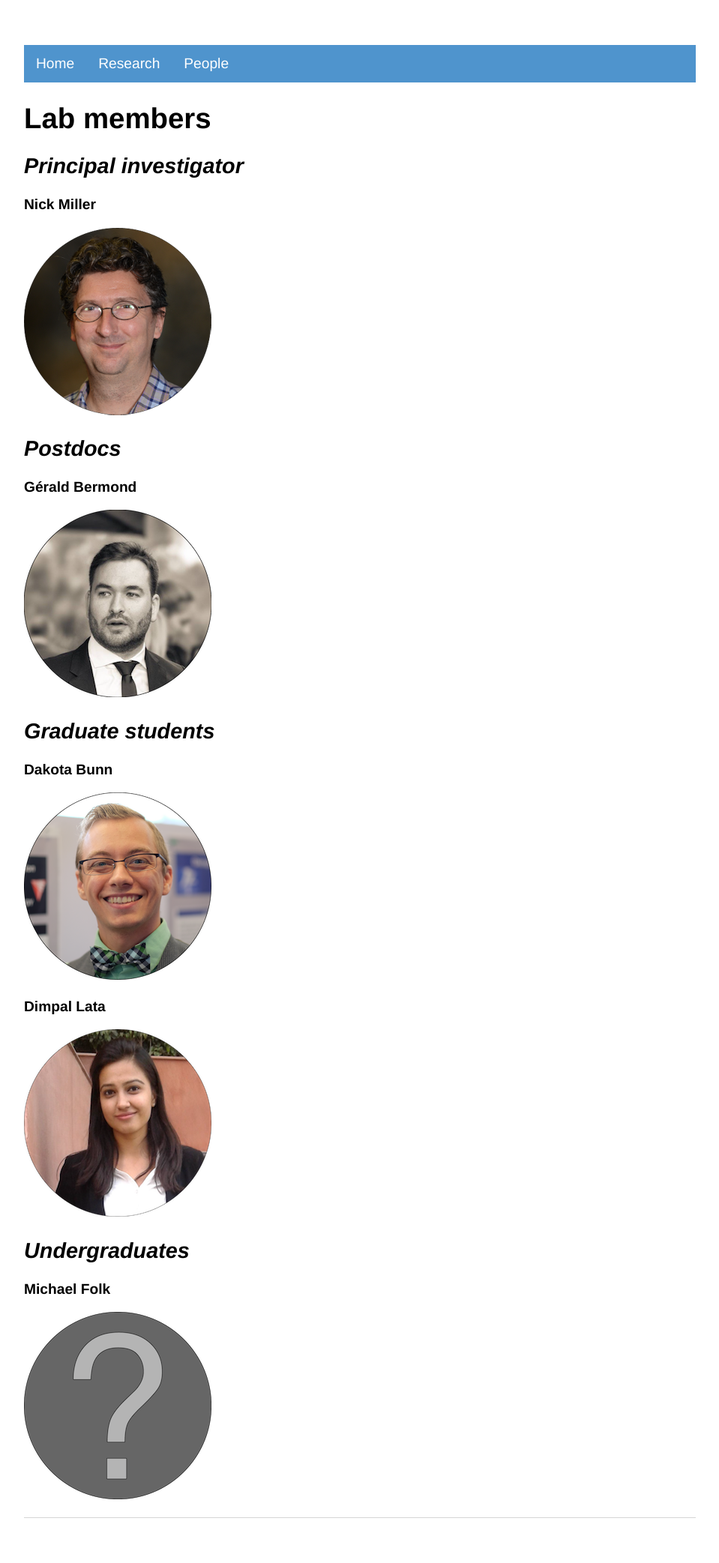
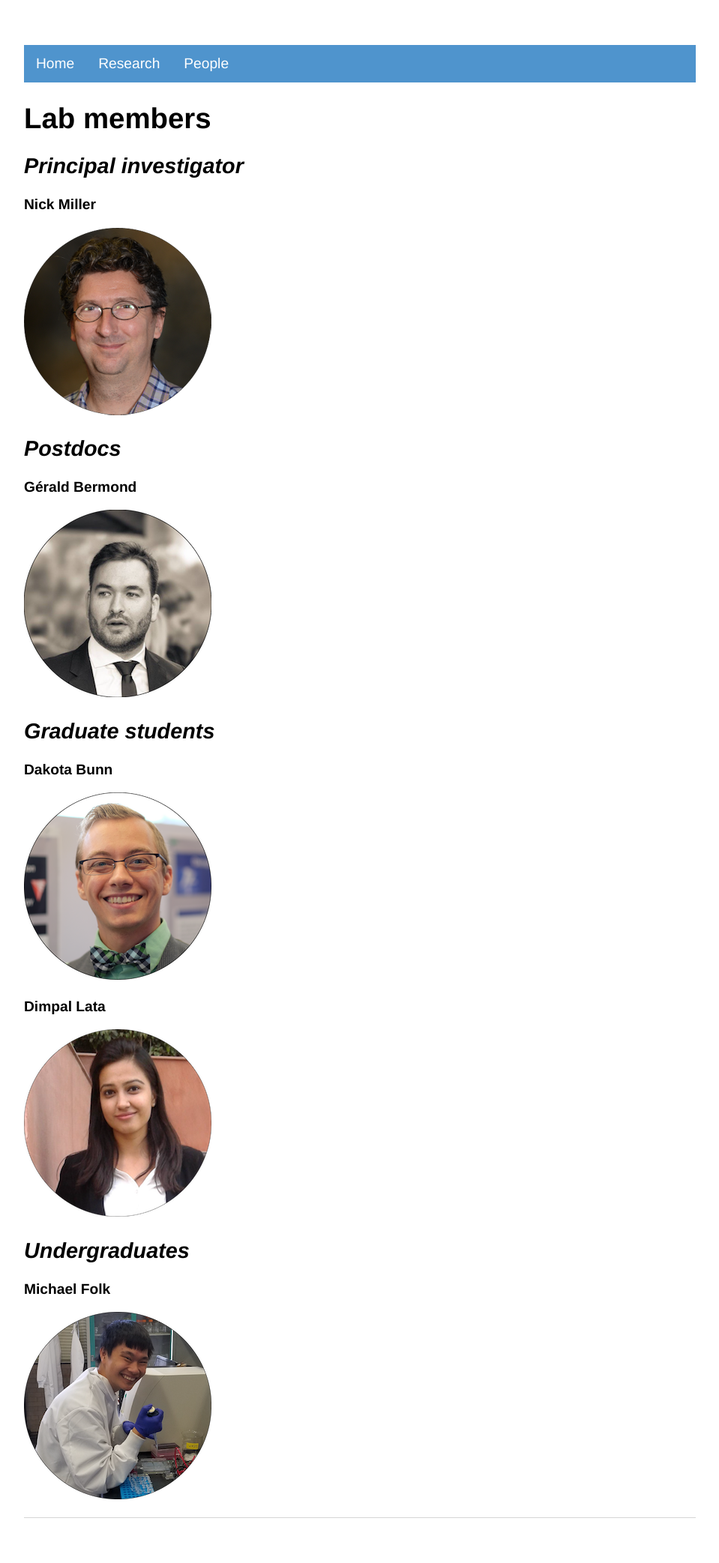
Before and after one commit to nickmiller-iit/nickmiller-iit.github.io, a Jekyll site: the page built from people/people.md, in a window 1280 px wide. Shown: the whole page at 75% size, without its empty margins (160-1119 px from the left). Built offline with Jekyll 4.4.1, drawn with Linux system fonts in a browser that asks for light colours.

Commit message:
added Michael

```diff
--- a/people/people.md
+++ b/people/people.md
@@ -32,4 +32,4 @@ title: Lab members
 
 **Michael Folk**
 
-![Michael Folk](./anon.png)
+![Michael Folk](./folk.png)
```
Also changed, not shown: people/folk.png (added).
